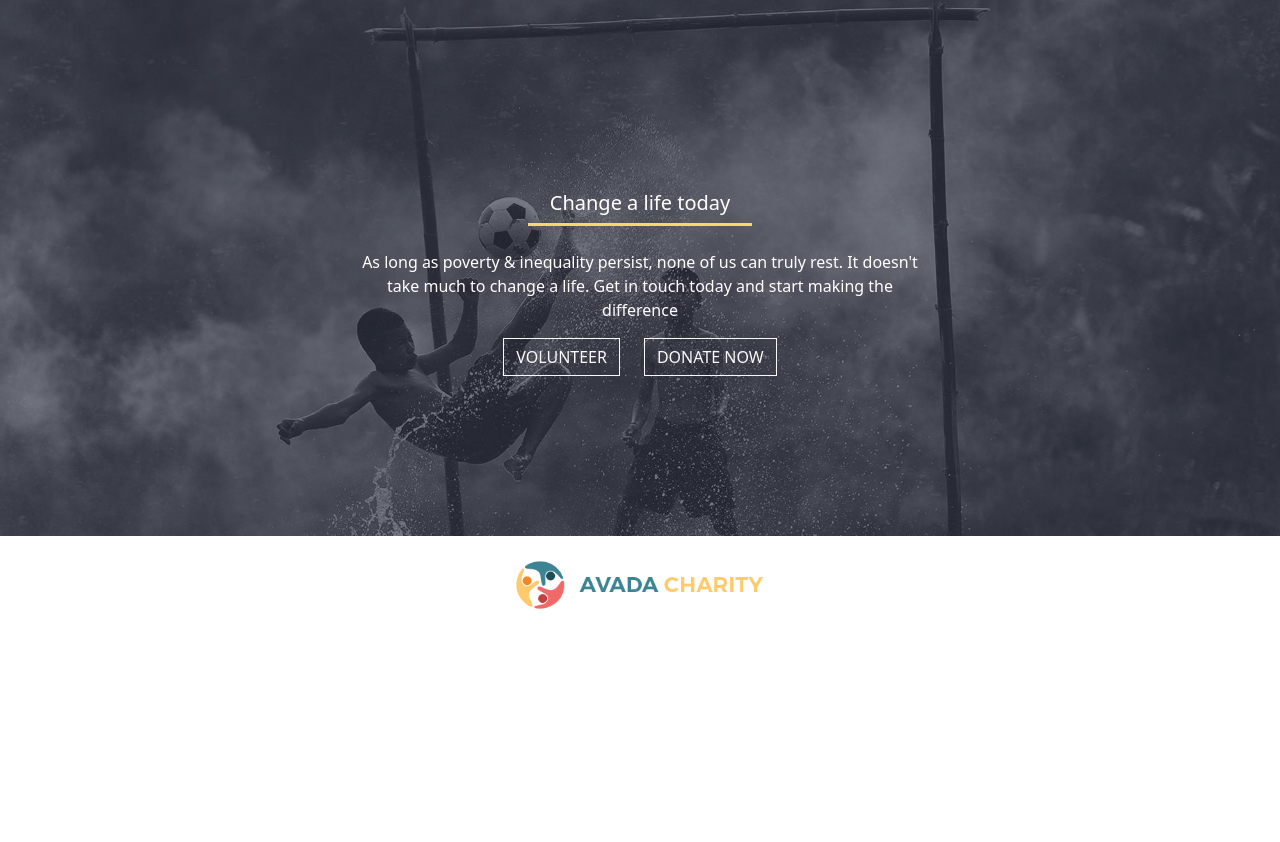
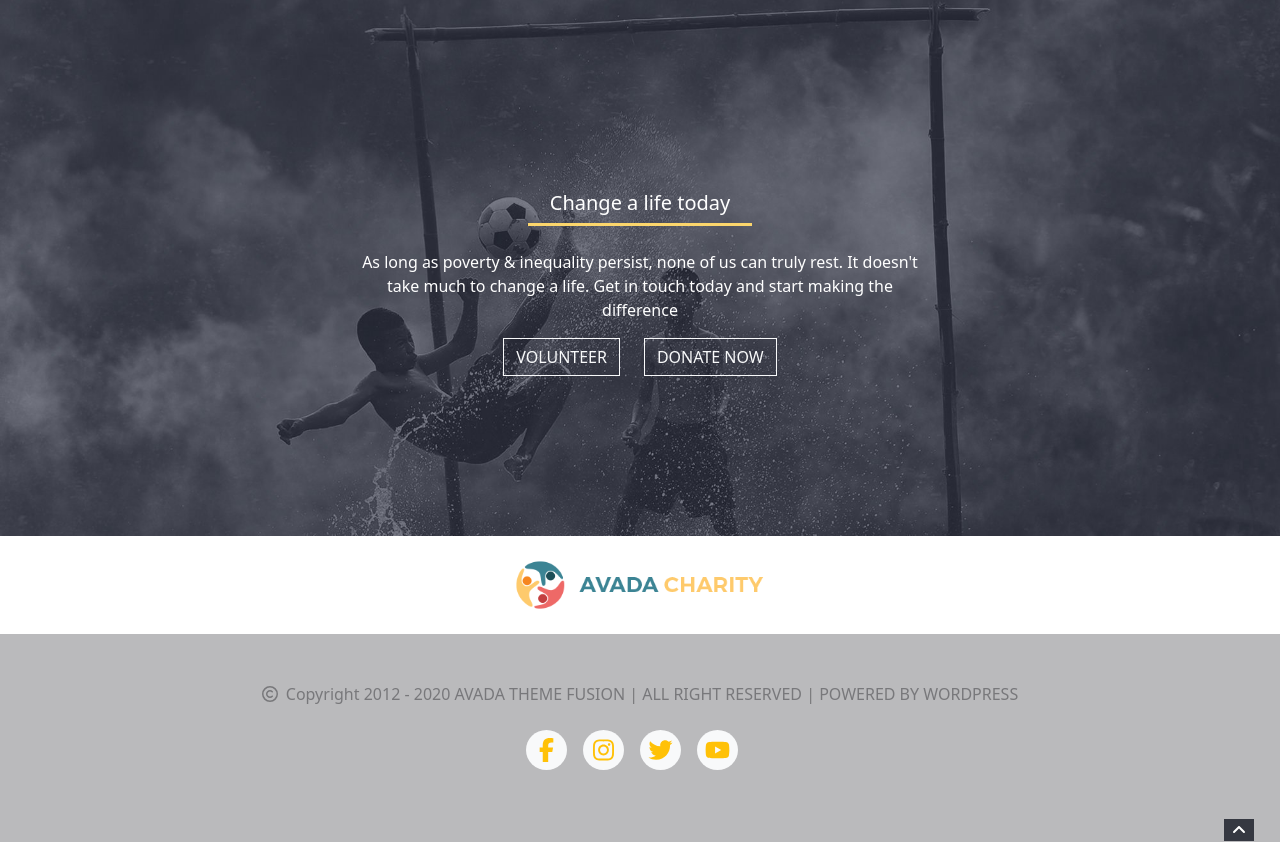
Before and after one commit to giuseppevignanello/proj-html-vuejs, a Vue app: page / in a window 1280 px wide. Shown: the part 3665-4507 px from the top of the page. Before the commit the page ends 4299 px from the top, so only its background shows below. Built offline with nearby package versions, Linux system fonts and the light colour scheme.

Commit message:
add bottom footer

```diff
--- a/src/assets/scss/app.scss
+++ b/src/assets/scss/app.scss
@@ -6,6 +6,7 @@ img {
     max-width: 100%;
     max-height: 100%;
 }
+
 .bar {
     border-top: 3px solid $secondary;
     width: 20%;
@@ -14,6 +15,10 @@ img {
 .py_10 {
     padding-top: 10rem;
     padding-bottom: 10rem;
+}
+
+a {
+    text-decoration: none;
 }
 
 
@@ -36,7 +41,6 @@ img {
 
     .left_side {
         padding: 7rem
-
     }
 
 
@@ -51,6 +55,7 @@ img {
     background-image: url(/public/img/home-content-bg-2.jpg);
     background-size: 1600px;
     background-repeat: no-repeat;
+
     .pageValuesBg {
         height: 20%;
         background-image: url(/public/img/home-content-bg-2.jpg);
@@ -62,7 +67,7 @@ img {
     background-color: $main;
 }
 
-.callToAction  {
+.callToAction {
     background-image: url("../../../public/img/home-footer.jpg");
     background-size: cover;
     background-position: center;
@@ -75,3 +80,25 @@ img {
         margin: auto;
     }
 }
+
+.bottomFooter {
+    background-color: $light;
+    color: $jumbo;
+    position: relative;
+
+    .icon {
+        width: 25px;
+        aspect-ratio: 1;
+    }
+
+}
+
+.angleUp {
+    position: absolute;
+    bottom: 0;
+    right: 2%;
+    a {
+        color: $lighter;
+        background-color: $dark;
+    }
+}
--- /dev/null
+++ b/src/components/BottomFooter.vue
@@ -0,0 +1,38 @@
+<script>
+export default {
+    name: "BottomFooter",
+    props: {
+        text: Array,
+        socialIcon: Array
+    },
+    data() {
+
+
+        return {}
+    }
+}
+</script>
+
+<template>
+    <div class="bottomFooter">
+        <div class="container text-center py-5">
+            <div class="text">
+                <span class="icon">
+                    <font-awesome-icon icon="fa-regular fa-copyright" class="me-2"/>
+                </span>
+                <span v-for="item in text">
+                    {{ item }}
+                </span>
+            </div>
+            <div class="social d-flex justify-content-center my-4">
+                <font-awesome-icon v-for="icon in socialIcon" :icon="icon" class="icon fa-xl me-3 text-warning rounded-circle bg-light p-2" />
+            </div>
+        </div>
+        <div class="angleUp rounded-top">
+            <a href="#" class="px-2"> <font-awesome-icon :icon="['fas', 'angle-up']" /></a>
+        </div>
+    </div>
+</template>
+
+
+<style lang="scss" scoped></style>
--- a/src/components/PageBanner.vue
+++ b/src/components/PageBanner.vue
@@ -45,7 +45,3 @@ export default {
 
 
 <style lang="scss" scoped></style>
-
-
-                <font-awesome-icon  />
-                <font-awesome-icon  />
--- a/src/components/PageFooter.vue
+++ b/src/components/PageFooter.vue
@@ -1,11 +1,13 @@
 <script>
 import CallToAction from "./CallToAction.vue"
 import BannerLogo from "./BannerLogo.vue"
+import BottomFooter from "./BottomFooter.vue"
 export default {
     name: "PageFooter",
     components: {
         CallToAction,
-        BannerLogo
+        BannerLogo,
+        BottomFooter
     },
     data() {
 
@@ -15,16 +17,30 @@ export default {
             textCTA: "As long as poverty & inequality persist, none of us can truly rest. It doesn't take much to change a life. Get in touch today and start making the difference",
             firstBtnCTA: "VOLUNTEER",
             secondBtnCTA: "DONATE NOW",
-            logoPath: "../../public/img/avada-charity-sticky-header-logo.png"
+            logoPath: "../../public/img/avada-charity-sticky-header-logo.png",
+            bottomFooterText: [
+                "Copyright 2012 - 2020 AVADA THEME FUSION |    ",
+                "ALL RIGHT RESERVED  |   ",
+                "POWERED BY WORDPRESS"
+            ],
+            socialIcon: [
+                "fa-brands fa-facebook-f",
+                "fa-brands fa-instagram",
+                "fa-brands fa-twitter",
+                "fa-brands fa-youtube"
+
+            ]
+        }
     }
-}
 }
 </script>
 
 <template>
     <div>
-        <CallToAction :title-c-t-a="this.titleCTA" :text-c-t-a="this.textCTA" :first-btn-c-t-a="this.firstBtnCTA" :second-btn-c-t-a="this.secondBtnCTA"/>
+        <CallToAction :title-c-t-a="this.titleCTA" :text-c-t-a="this.textCTA" :first-btn-c-t-a="this.firstBtnCTA"
+            :second-btn-c-t-a="this.secondBtnCTA" />
         <BannerLogo :logo-path="logoPath" />
+        <BottomFooter :text="bottomFooterText" :social-icon="socialIcon"/>
     </div>
 </template>
 
--- a/src/main.js
+++ b/src/main.js
@@ -10,7 +10,13 @@ import { faDroplet } from '@fortawesome/free-solid-svg-icons';
 import { faStethoscope } from '@fortawesome/free-solid-svg-icons';
 import { faGraduationCap } from '@fortawesome/free-solid-svg-icons';
 import { faWheatAlt } from '@fortawesome/free-solid-svg-icons';
+import { faCopyright } from '@fortawesome/free-regular-svg-icons';
+import {faFacebookF} from '@fortawesome/free-brands-svg-icons';
+import {faInstagram} from '@fortawesome/free-brands-svg-icons';
+import {faTwitter} from '@fortawesome/free-brands-svg-icons';
+import {faYoutube} from '@fortawesome/free-brands-svg-icons';
+import { faAngleUp } from '@fortawesome/free-solid-svg-icons';
 
-library.add(faHeart, faDollarSign, faGlobe, faDroplet, faStethoscope, faGraduationCap, faWheatAlt);
+library.add(faHeart, faDollarSign, faGlobe, faDroplet, faStethoscope, faGraduationCap, faWheatAlt, faCopyright, faFacebookF, faInstagram, faTwitter, faYoutube, faAngleUp);
 
 createApp(App).component('font-awesome-icon', FontAwesomeIcon).mount('#app')
```
